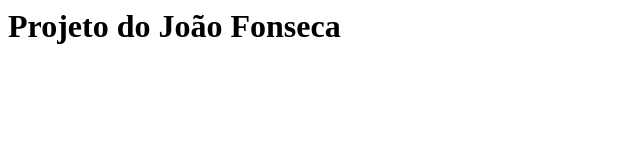
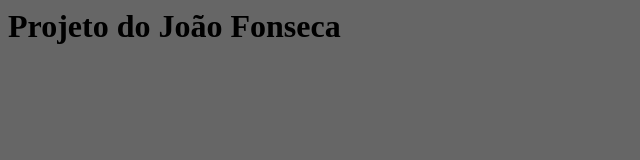
Before and after one commit to elvisvidal/curso-git-alura, a plain HTML site: page index.html in a window 1280 px wide. Shown: the whole page, without its empty margins (0-640 px from the left). Drawn offline with Linux system fonts and the light colour scheme.

Commit message:
Adicionando css

```diff
--- a/index.html
+++ b/index.html
@@ -1,6 +1,7 @@
 <html>
 <head>
 	<title></title>
+	<link rel="stylesheet" type="text/css" href="style.css">
 </head>
 <body>
 	<h1>Projeto do João Fonseca</h1>
--- /dev/null
+++ b/style.css
@@ -0,0 +1,3 @@
+html {
+	background-color: #666;
+}
```
